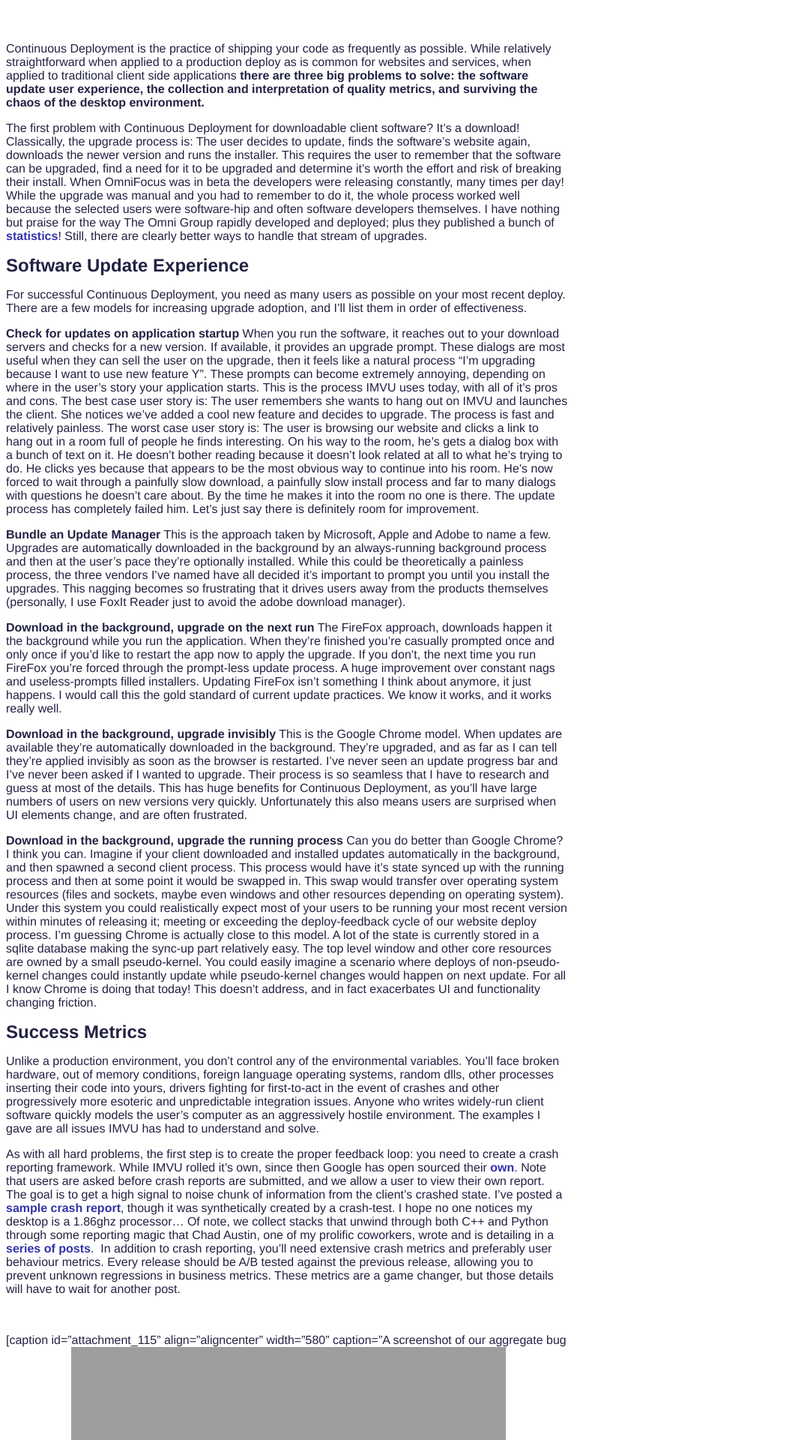
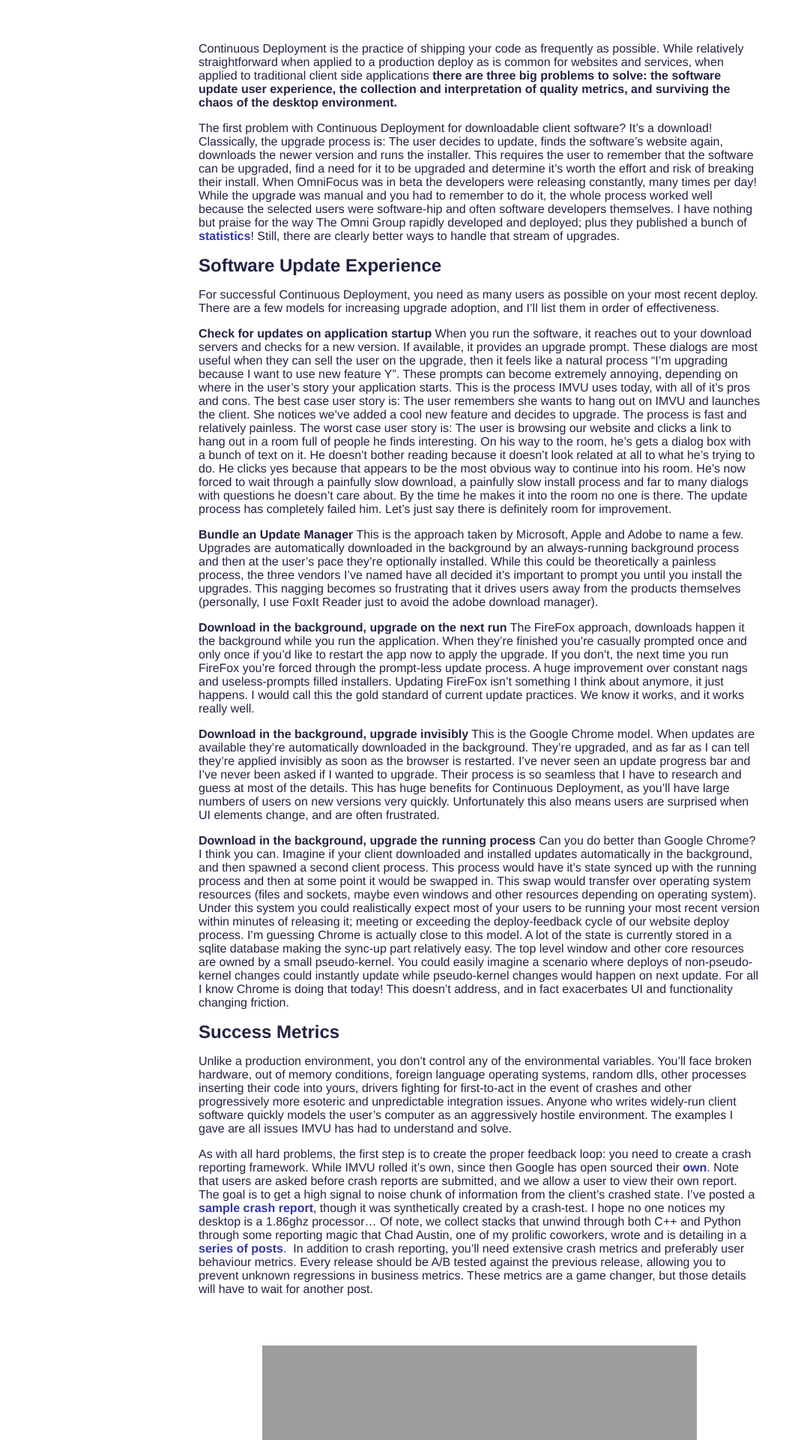
Before and after one commit to TimothyFitz/timothyfitz.github.com, a Jekyll site: the page built from _posts/2009-03-09-cd-for-client-software.md, in a window 1280 px wide. Shown: the top 1920 px of the page at 75% size, without its empty margins (0-1069 px from the left). Built offline with Jekyll 4.4.1, drawn with Linux system fonts in a browser that asks for light colours; some of the changed text lies outside the part shown; grey boxes are pictures that could not be loaded.

Commit message:
Fix some weird markdown formatting from the conversion. More css for blog posts.

```diff
--- a/_posts/2009-03-09-cd-for-client-software.md
+++ b/_posts/2009-03-09-cd-for-client-software.md
@@ -36,13 +36,13 @@
 
 
 
-[caption id="attachment_115" align="aligncenter" width="580" caption="A screenshot of our aggregate bug report data"]<img class="size-full wp-image-115 " title="Bug Report Screenshot" src="http://timothyfitz.files.wordpress.com/2009/03/bug-report-ss.png" alt="A screenshot of our aggregate bug report data" width="580" height="356" />[/caption]
+<span class="captioned_image"><img class="size-full wp-image-115 " title="Bug Report Screenshot" src="http://timothyfitz.files.wordpress.com/2009/03/bug-report-ss.png" alt="A screenshot of our aggregate bug report data" width="580" height="356" />A screenshot of our aggregate bug report data</span>
 
 If your application requires a network connection you've been gifted the two best possible metrics: logins and pings. Login metrics let you notice crashes on startup or regressions in the adoption path. These are more common than you think when they can be caused or exacerbated by 3rd party software or windows updates. Ping metrics let you measure session length and look for when a client stopped pinging without giving a reason to the server. These metrics will tell you when your crash reporting is broken, or when you've regressed in a way that breaks the utility of the application without breaking the application itself. A common example of this are deadlocks, or more generically stalls. The application hasn't crashed but for some reason isn't progressing. Once you've found a regression case like that you can implement logic to look for the failure condition and alert on it, to fail fast in the event of future regressions. For deadlocks we wrote a watcher thread that polls the stack of the main thread, if it hasn't changed for a few seconds then we report back with the state of all of the current threads. In aggregate that means graphs that trend closely with our user's frustration.
 
 
 
-[caption id="attachment_116" align="aligncenter" width="580" caption="Deadlocks or stalls, measured in millistalls (thanks nonsensical Cacti defaults)"]<img class="size-full wp-image-116" title="Deadlocks" src="http://timothyfitz.files.wordpress.com/2009/03/deadlocks.png" alt="Deadlocks or stalls, measured in millistalls (thanks nonsensical Cacti defaults)" width="580" height="201" />[/caption]
+<span class="captioned_image"><img class="size-full wp-image-116" title="Deadlocks" src="http://timothyfitz.files.wordpress.com/2009/03/deadlocks.png" alt="Deadlocks or stalls, measured in millistalls (thanks nonsensical Cacti defaults)" width="580" height="201" />Deadlocks or stalls, measured in millistalls (thanks nonsensical Cacti defaults)</span>
 
 
 
--- a/css/styles.css
+++ b/css/styles.css
@@ -70,4 +70,19 @@
 
 .post {
   width: 750px;
+  margin: 0 auto;
 }
+
+.captioned_image {
+  display: block;
+  width: 100%;
+  margin: 0 auto;
+  text-align: center;
+  padding: 1em 0;
+}
+
+.captioned_image img {
+  display: block;
+  margin: 0 auto;
+  padding-bottom: 0.5em;
+}
```
Also changed, not shown: _posts/2009-02-10-continuous-deployment-at-imvu-doing-the-impossible-fifty-times-a-day.md (+1 -1 lines).
